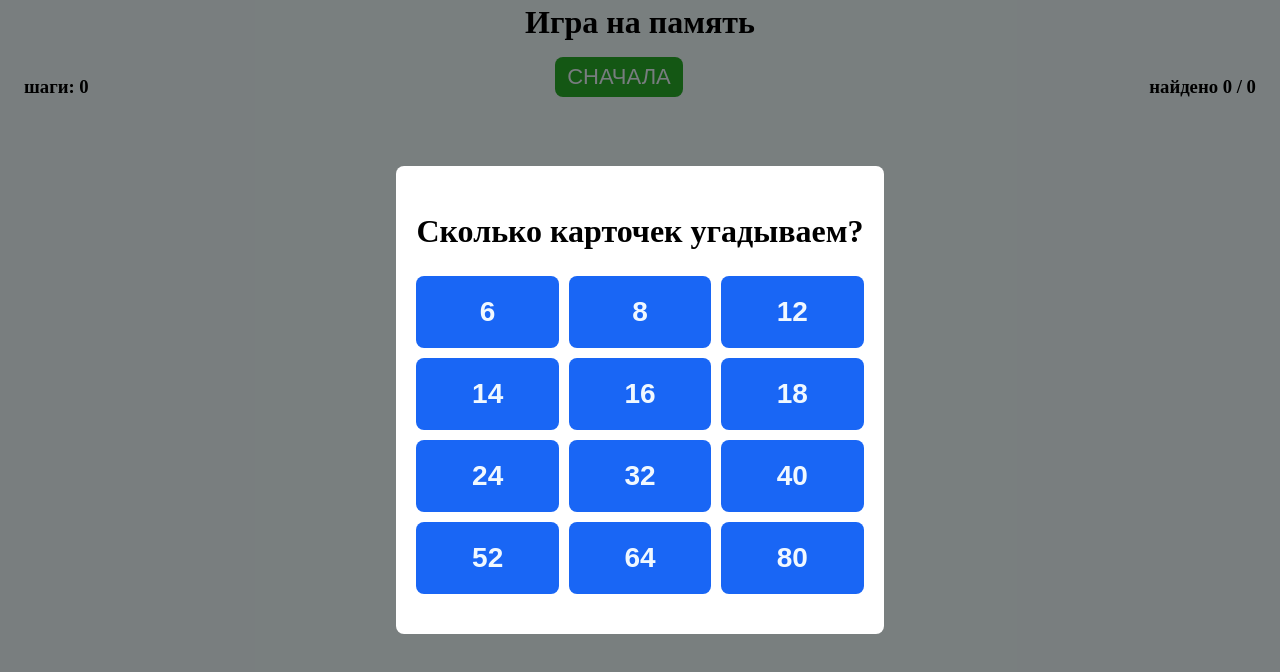
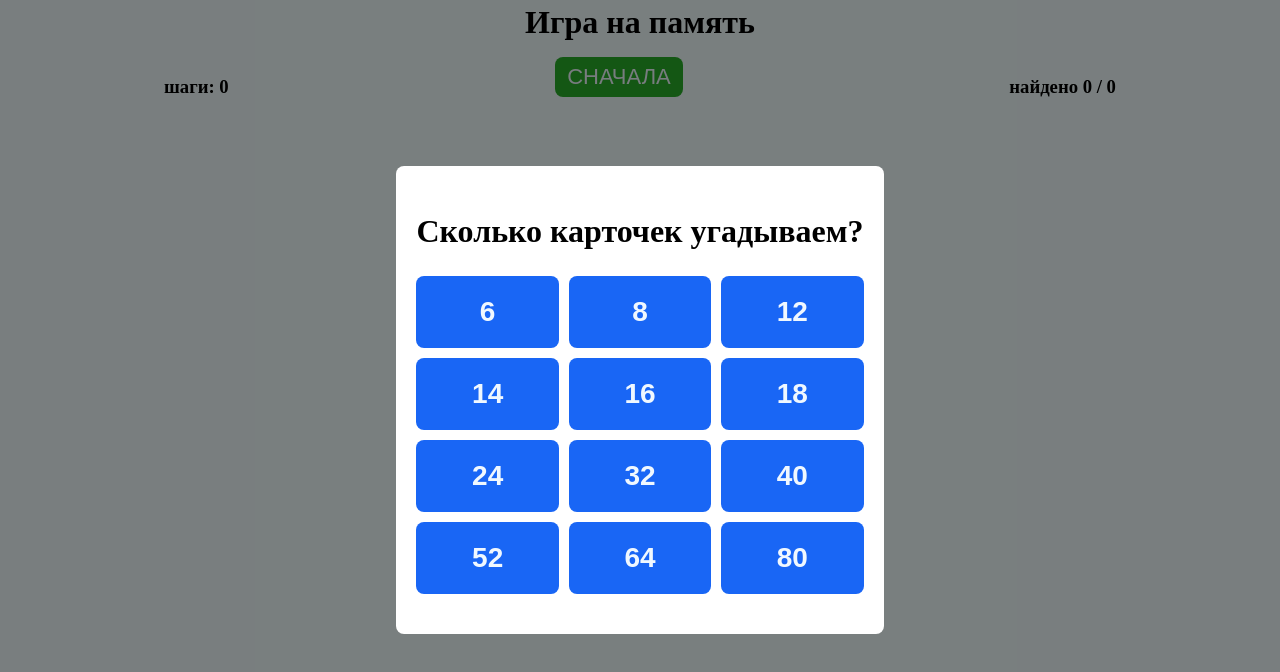
Before and after one commit to santip-a/game_cards, a Vue app: page / in a window 1280 px wide. Shown: the top 672 px of the page. Built offline with nearby package versions, Linux system fonts and the light colour scheme.

Commit message:
fix width 1000px

```diff
--- a/src/App.vue
+++ b/src/App.vue
@@ -164,7 +164,8 @@ onMounted(() => {
 
 .main {
   height: 100svh;
-  width: 100%;
+  /* width: 100%; */
+  max-width: 1000px;
   margin: 0 auto;
   display: flex;
   flex-direction: column;
```
